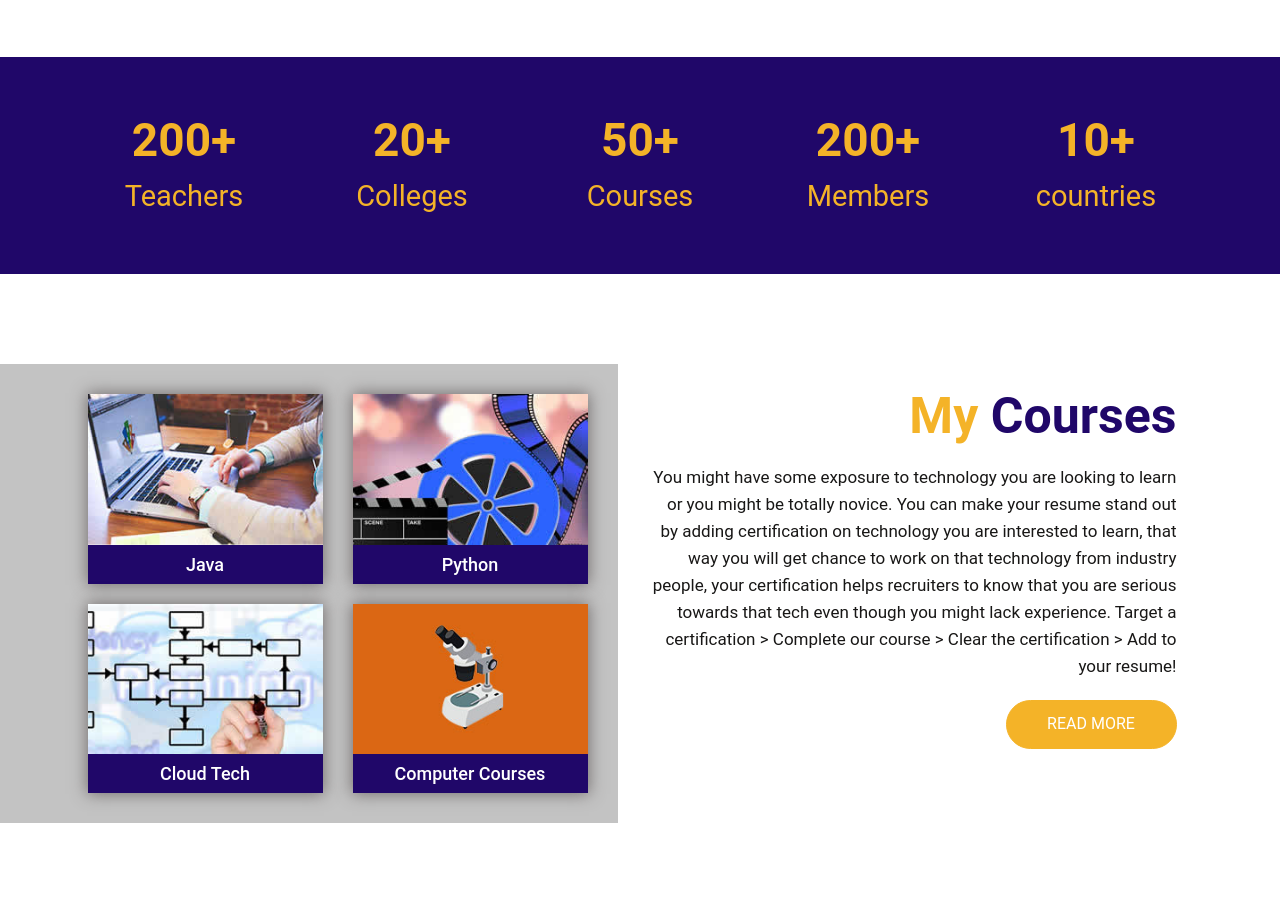
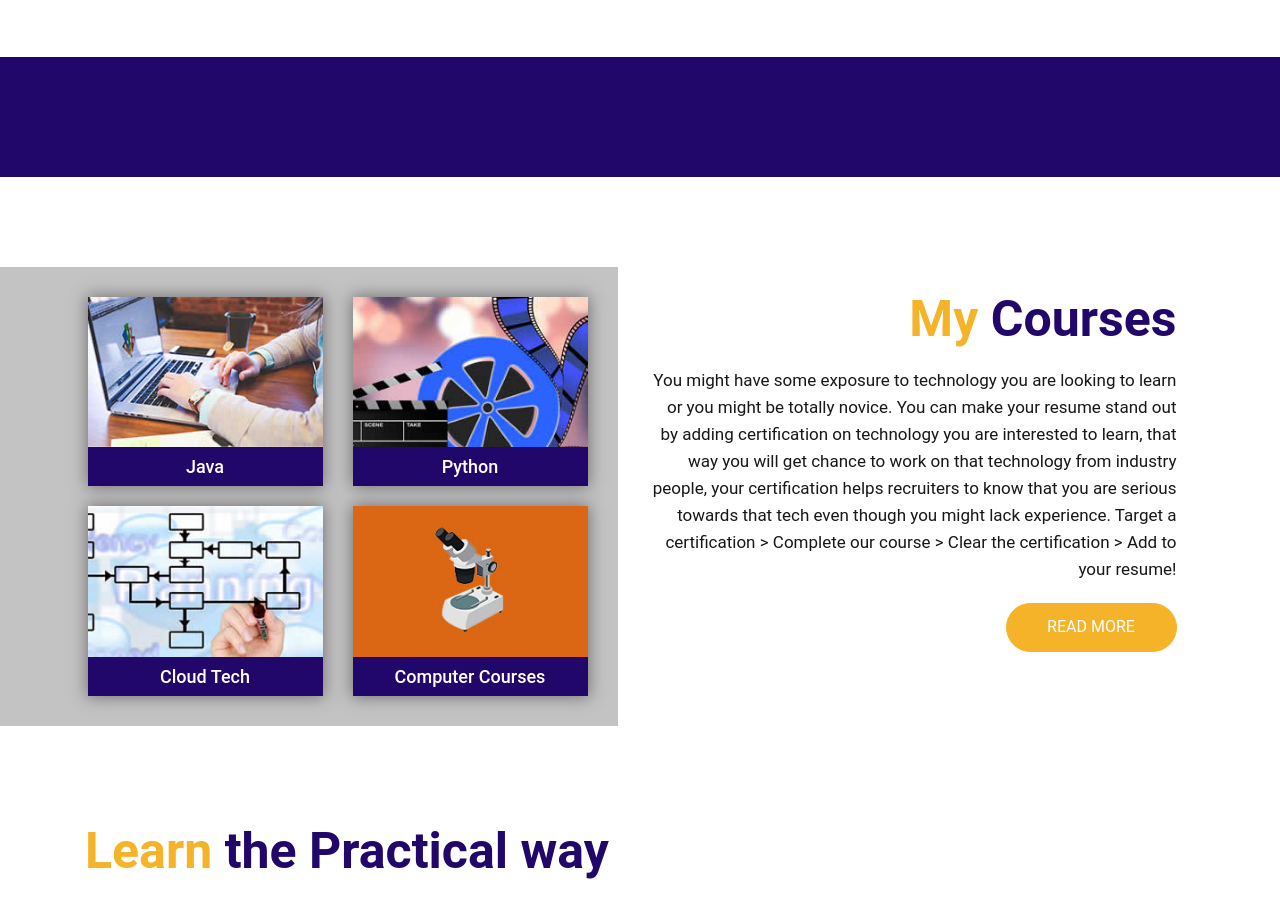
Before and after one commit to nfinityinfotech/nfinityinfotech, a plain HTML site: page index.html in a window 1280 px wide. Shown: the part 1444-2361 px from the top of the page. Drawn offline with nearby package versions, Linux system fonts and the light colour scheme; some packages are replaced by stand-ins of ours.

Commit message:
Update index.html

```diff
--- a/index.html
+++ b/index.html
@@ -61,10 +61,10 @@
                   <nav class="main-menu ">
                     <ul class="menu-area-main">
                       <li class="active"> <a href="index.html">Home</a> </li>
-                      <li> <a href="#courses">My Courses </a> </li>
-                      <li> <a href="#about">About</a> </li>
-                      <li> <a href="#learn">My Profile</a> </li>
-                      <li> <a href="#important">Become an Instructor</a> </li>
+                      <li> <a href="#contact">My Courses </a> </li>
+                      <li> <a href="#contact">About</a> </li>
+                      <li> <a href="#contact">My Profile</a> </li>
+                      <li> <a href="#contact">Become an Instructor</a> </li>
                       <li> <a href="#contact">Contact</a> </li>
                      </ul>
                    </nav>
@@ -212,41 +212,7 @@
     </div>
   </div>
   <div class="important_bg">
-    <div class="container">
-      <div class="row">
 
-        <div class="col col-xs-12">
-          <div class="important_box">
-            <h3>200+</h3>
-            <span>Teachers</span>
-          </div>
-        </div>
-        <div class="col col-xs-12">
-          <div class="important_box">
-            <h3>20+</h3>
-            <span>Colleges</span>
-          </div>
-        </div>
-        <div class="col col-xs-12">
-          <div class="important_box">
-            <h3>50+</h3>
-            <span>Courses</span>
-          </div>
-        </div>
-        <div class="col col-xs-12">
-          <div class="important_box">
-            <h3>200+</h3>
-            <span>Members</span>
-          </div>
-        </div>
-        <div class="col col-xs-12">
-          <div class="important_box">
-            <h3>10+</h3>
-            <span>countries</span>
-          </div>
-        </div>
-      </div>
-    </div>
   </div>
 </div>
 </div>
```
